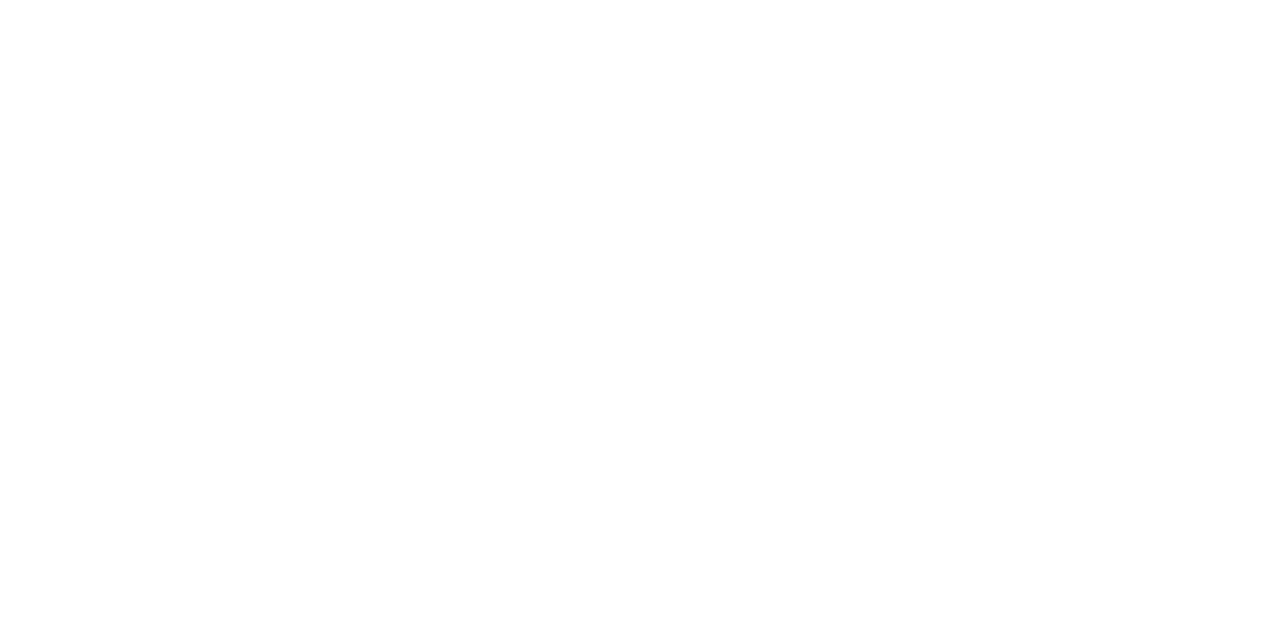
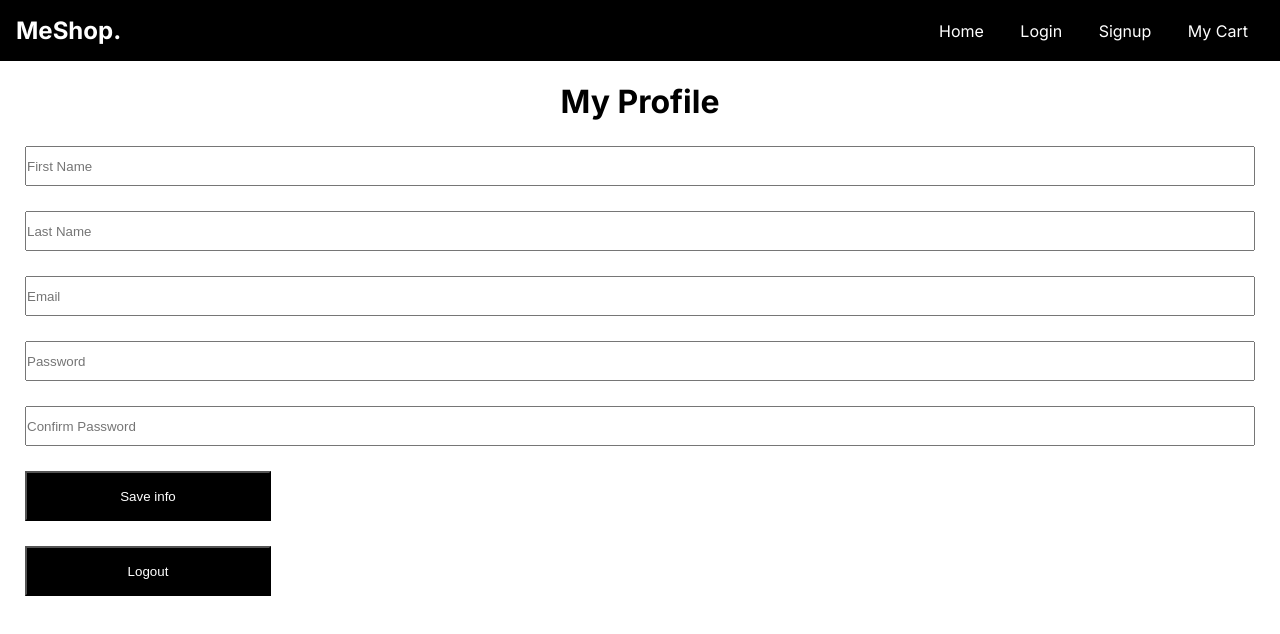
Before and after one commit to KrishnaDass95/Ecom-web-project, a plain HTML site: page profile/index.html in a window 1280 px wide. Drawn offline with Linux system fonts and the light colour scheme.

Commit message:
Finish all the design

```diff
--- a/login/styles.css
+++ b/login/styles.css
@@ -1 +1,68 @@
 /* Write your styles here */
+/* Write styles here */
+@import url("https://fonts.googleapis.com/css2?family=Inter:wght@100;200;300;400;500;600;700;800;900&display=swap");
+
+* {
+  padding: 0;
+  margin: 0;
+  box-sizing: border-box;
+}
+
+body {
+  font-family: "Inter", sans-serif;
+  overflow-x: hidden;
+}
+
+a {
+  color: white;
+  text-decoration: none;
+}
+
+ul {
+  list-style: none;
+}
+nav {
+    display: flex;
+    justify-content: space-between;
+    align-items: center;
+    color: white;
+    position: sticky;
+    z-index: 100;
+    top: 0;
+
+    background-color: black;
+    border-bottom: 1px solid white;
+    padding: 1rem;
+    font-size: 1rem;
+  }
+
+  nav .brand {
+    font-size: 1.5rem;
+    font-weight: bold;
+  }
+
+  nav .nav-items a {
+    margin: 0 1rem;
+  }
+  h3{
+    margin: 25px;
+  }
+  form{
+    margin: 25px;
+    display: flex;
+    flex-direction: column;
+    gap: 25px;
+  }
+  input{
+    height: 40px;
+  }
+  button{
+    width: 20%;
+    height: 50px;
+    color: white;
+    background-color: black;
+  }
+  h1{
+    text-align: center;
+    margin: 20px;
+  }
--- a/profile/index.html
+++ b/profile/index.html
@@ -7,19 +7,35 @@
   <head>
     <meta charset="utf-8" />
     <meta http-equiv="X-UA-Compatible" content="IE=edge" />
-    <title>Profile</title>
+    <title>Signup Page</title>
     <meta name="description" content="" />
     <meta name="viewport" content="width=device-width, initial-scale=1" />
-    <link rel="stylesheet" href="" />
+    <link rel="stylesheet" href="./styles.css" />
   </head>
   <body>
-    <!--[if lt IE 7]>
-      <p class="browsehappy">
-        You are using an <strong>outdated</strong> browser. Please
-        <a href="#">upgrade your browser</a> to improve your experience.
-      </p>
-    <![endif]-->
+    <nav>
+      <div class="brand">
+        <a href="/">MeShop.</a>
+      </div>
+      <div class="nav-items">
+        <a href="/">Home</a>
+        <a href="/login">Login</a>
+        <a href="/signup">Signup</a>
+        <a href="/cart">My Cart</a>
+      </div>
+    </nav>
 
-    <script src="" async defer></script>
+    <h1>My Profile</h1>
+    <form>
+      <input type="text" id="fname" placeholder="First Name" required>
+      <input type="text" id="lname" placeholder="Last Name" required>
+      <input type="email" id="email" placeholder="Email" required>
+      <input type="password" id="password" placeholder="Password" required>
+      <input type="password" id="confirm-password" placeholder="Confirm Password" required>
+      <button type="submit">Save info</button>
+      <button type="submit">Logout</button>
+    </form>
+
+    <script src="./script.js" async defer></script>
   </body>
 </html>
--- a/profile/styles.css
+++ b/profile/styles.css
@@ -1 +1,68 @@
 /* Write your styles here */
+/* Write styles here */
+@import url("https://fonts.googleapis.com/css2?family=Inter:wght@100;200;300;400;500;600;700;800;900&display=swap");
+
+* {
+  padding: 0;
+  margin: 0;
+  box-sizing: border-box;
+}
+
+body {
+  font-family: "Inter", sans-serif;
+  overflow-x: hidden;
+}
+
+a {
+  color: white;
+  text-decoration: none;
+}
+
+ul {
+  list-style: none;
+}
+nav {
+    display: flex;
+    justify-content: space-between;
+    align-items: center;
+    color: white;
+    position: sticky;
+    z-index: 100;
+    top: 0;
+
+    background-color: black;
+    border-bottom: 1px solid white;
+    padding: 1rem;
+    font-size: 1rem;
+  }
+
+  nav .brand {
+    font-size: 1.5rem;
+    font-weight: bold;
+  }
+
+  nav .nav-items a {
+    margin: 0 1rem;
+  }
+  h3{
+    margin: 25px;
+  }
+  form{
+    margin: 25px;
+    display: flex;
+    flex-direction: column;
+    gap: 25px;
+  }
+  input{
+    height: 40px;
+  }
+  button{
+    width: 20%;
+    height: 50px;
+    color: white;
+    background-color: black;
+  }
+  h1{
+    text-align: center;
+    margin: 20px;
+  }
--- a/signup/styles.css
+++ b/signup/styles.css
@@ -62,3 +62,7 @@ nav {
     color: white;
     background-color: black;
   }
+  h1{
+    text-align: center;
+    margin: 20px;
+  }
```
Also changed, not shown: login/index.html (+21 -9 lines), signup/index.html (+1 -1 lines).
